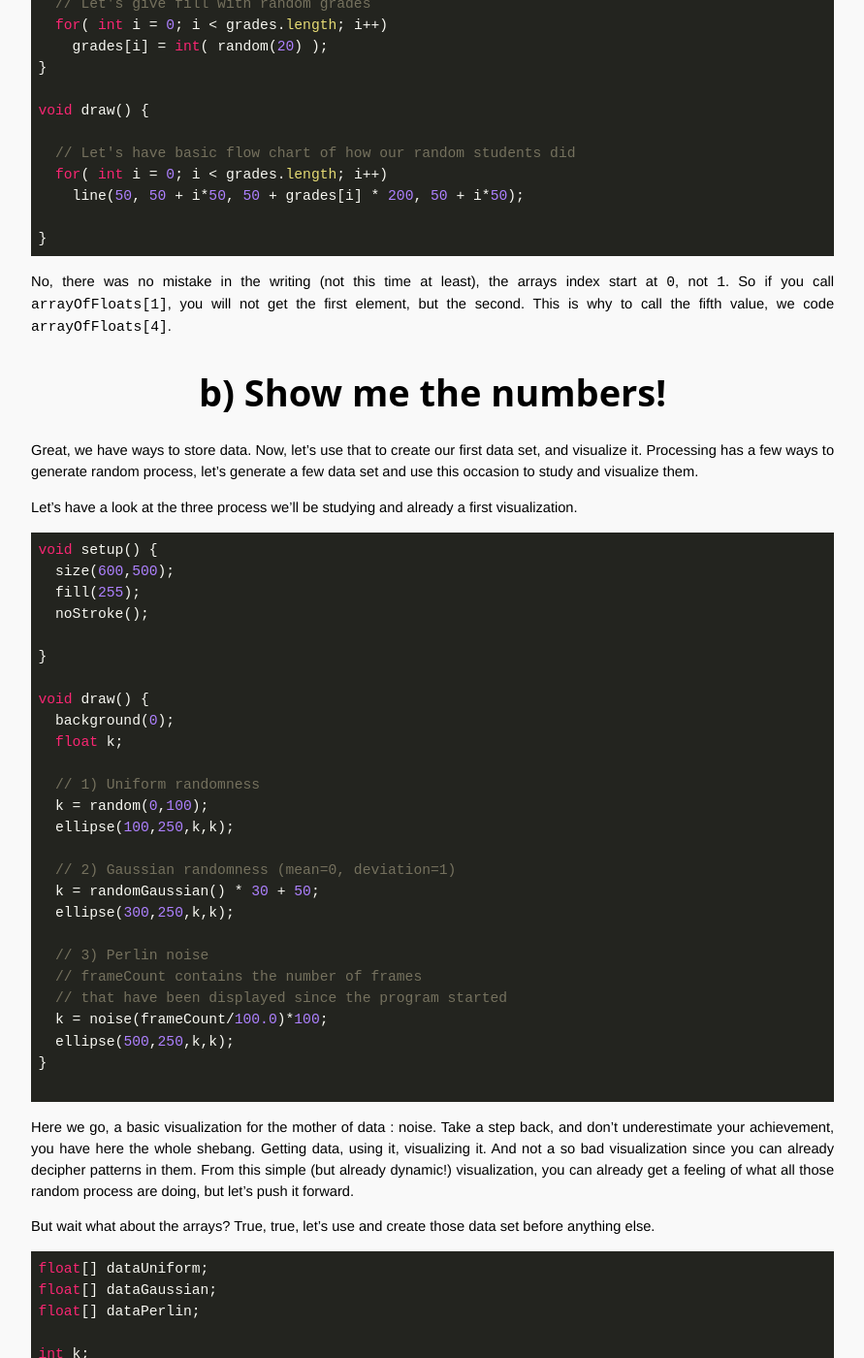
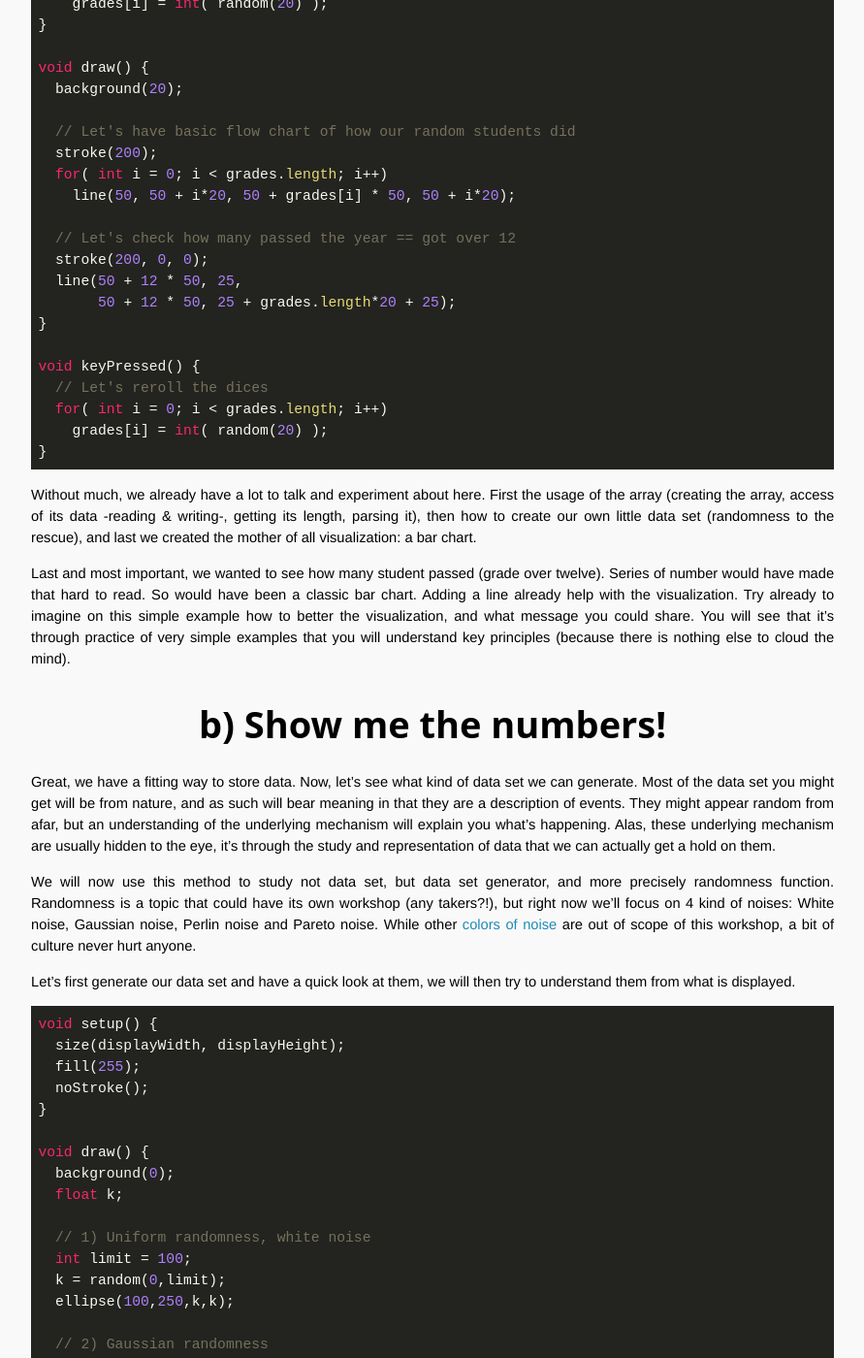
Before and after one commit to OpenTechSchool-Brussels/data-visualisation-with-processing, a Jekyll site: the page built from A-feel-of-data.markdown, in a window 1280 px wide and 1400 px high, scrolled down 989 px. Shown: the whole window at 97% size, without its empty margins (324-1215 px from the left). Built offline with Jekyll 4.4.1, drawn with Linux system fonts in a browser that asks for light colours; Markdown is read by kramdown in place of the engine named in the settings; some of the changed text lies outside the part shown.

Commit message:
Update A-feel-of-data.markdown

````diff
--- a/A-feel-of-data.markdown
+++ b/A-feel-of-data.markdown
@@ -35,91 +33,84 @@ void setup() {
 }
 
 void draw() {
+  background(20);
 
   // Let's have basic flow chart of how our random students did
+  stroke(200);
   for( int i = 0; i < grades.length; i++)
-    line(50, 50 + i*50, 50 + grades[i] * 200, 50 + i*50);
+    line(50, 50 + i*20, 50 + grades[i] * 50, 50 + i*20);
 
+  // Let's check how many passed the year == got over 12
+  stroke(200, 0, 0);
+  line(50 + 12 * 50, 25,
+       50 + 12 * 50, 25 + grades.length*20 + 25);
+}
+
+void keyPressed() {
+  // Let's reroll the dices
+  for( int i = 0; i < grades.length; i++)
+    grades[i] = int( random(20) );
 }
 ```
 
-No, there was no mistake in the writing (not this time at least), the arrays index start at `0`, not `1`. So if you call `arrayOfFloats[1]`, you will not get the first element, but the second. This is why to call the fifth value, we code `arrayOfFloats[4]`.
+Without much, we already have a lot to talk and experiment about here. First the usage of the array (creating the array, access of its data -reading & writing-, getting its length, parsing it), then how to create our own little data set (randomness to the rescue), and last we created the mother of all visualization: a bar chart.
+
+Last and most important, we wanted to see how many student passed (grade over twelve). Series of number would have made that hard to read. So would have been a classic bar chart. Adding a line already help with the visualization. Try already to imagine on this simple example how to better the visualization, and what message you could share. You will see that it's through practice of very simple examples that you will understand key principles (because there is nothing else to cloud the mind).
 
 #b) Show me the numbers!
 
-Great, we have ways to store data. Now, let's use that to create our first data set, and visualize it. Processing has a few ways to generate random process, let's generate a few data set and use this occasion to study and visualize them.
+Great, we have a fitting way to store data. Now, let's see what kind of data set we can generate. Most of the data set you might get will be from nature, and as such will bear meaning in that they are a description of events. They might appear random from afar, but an understanding of the underlying mechanism will explain you what's happening. Alas, these underlying mechanism are usually hidden to the eye, it's through the study and representation of data that we can actually get a hold on them.
 
-Let's have a look at the three process we'll be studying and already a first visualization.
+We will now use this method to study not data set, but data set generator, and more precisely randomness function. Randomness is a topic that could have its own workshop (any takers?!), but right now we'll focus on 4 kind of noises: White noise, Gaussian noise, Perlin noise and Pareto noise. While other [colors of noise](https://en.wikipedia.org/wiki/Colors_of_noise) are out of scope of this workshop, a bit of culture never hurt anyone.
+
+Let's first generate our data set and have a quick look at them, we will then try to understand them from what is displayed.
 
 ```java
 void setup() {
-  size(600,500);
+  size(displayWidth, displayHeight);
   fill(255);
   noStroke();
-
 }
 
 void draw() {
   background(0);
   float k;
 
-  // 1) Uniform randomness
-  k = random(0,100);
+  // 1) Uniform randomness, white noise
+  int limit = 100;
+  k = random(0,limit);
   ellipse(100,250,k,k);
 
-  // 2) Gaussian randomness (mean=0, deviation=1)
-  k = randomGaussian() * 30 + 50;
+  // 2) Gaussian randomness
+  int mean = 70;
+  int deviation = 30;
+  k = deviation * randomGaussian() + mean;
   ellipse(300,250,k,k);
 
   // 3) Perlin noise
-  // frameCount contains the number of frames
-  // that have been displayed since the program started
-  k = noise(frameCount/100.0)*100;
+  float x = frameCount/100.0;
+  k = 100 * noise(x);
   ellipse(500,250,k,k);
-}
 
-```
-Here we go, a basic visualization for the mother of data : noise. Take a step back, and don't underestimate your achievement, you have here the whole shebang. Getting data, using it, visualizing it. And not a so bad visualization since you can already decipher patterns in them. From this simple (but already dynamic!) visualization, you can already get a feeling of what all those random process are doing, but let's push it forward.
+  // 4) Pareto noise
+  int ym = 1;
+  int a = 3;
+  float y = ym + random(10);
+  k = 100 * ( a * pow(ym, a) / pow(y, a+1) );
+  ellipse(700,250,k,k);
 
-But wait what about the arrays? True, true, let's use and create those data set before anything else.
-
-```java
-float[] dataUniform;
-float[] dataGaussian;
-float[] dataPerlin;
-
-int k;
-
-void setup() {
-  size(600,500);
-  fill(255);
-  noStroke();
-
-  k = 100000;
-
-  // Creating our data sets
-  dataUniform = new float[k];
-  dataGaussian = new float[k];
-  dataPerlin = new float[k];
-
-  for(int i=0; i<k; i++) {
-    // 1) Uniform randomness
-    dataUniform[i] = random(0,100);
-    // 2) Gaussian randomness
-    dataGaussian[i] = randomGaussian() * 30 + 50;
-    // 3) Perlin noise
-    dataPerlin[i] = noise(frameCount/100.0)*100;
-  }
-
-}
-
-void draw() {
-  background(0);
-  // Nothing :(
 }
 ```
 
+Hmm, a lot to look at, both in how they are created (not our main job here) and on what to understand of their behavior from what is displayed. But first of all, take a step back and don't underestimate your achievement: you have here the whole shebang here, getting data, using it, visualizing it. And not a so bad visualization since you can already decipher patterns in them. From this simple (but already dynamic!) visualization, you can already get a feeling of what all those random process are doing. First one is chaotic, the next one bears less bounds, but is more centered on a value, the following one is more of an evolution over time and the last one can have pretty unexpected bursts!
+
+//Boundaries => some time you're out of visualisation, hard to find the good scale (other exist than linear SOURCE, for another time, enough of maths alredy).
+
+In the rest of this section, we'll use arrays of such random values, called dataUniform, dataGaussian, dataPerlin and dataPareto. Don't forget to create them and fill them with value in the setup function!
+
 It's always nice to have a strong feeling of what data is, nothing better than creating your own data set from scratch! This part will be the basis of what we'll do now. Unless said otherwise, I'll only add code to the `draw` function now. On a side note, we have only one data set by random process. You're invited to review our previous code and create a few per random process to understand the variations inside a same process (and for much coolness, because rendering many of them looks kinda cool).
+
+// 1D and 2D
 
 
 ##c) Shapes & Colours
````
Also changed, not shown: other parts of A-feel-of-data.markdown (+0 -2 lines).
